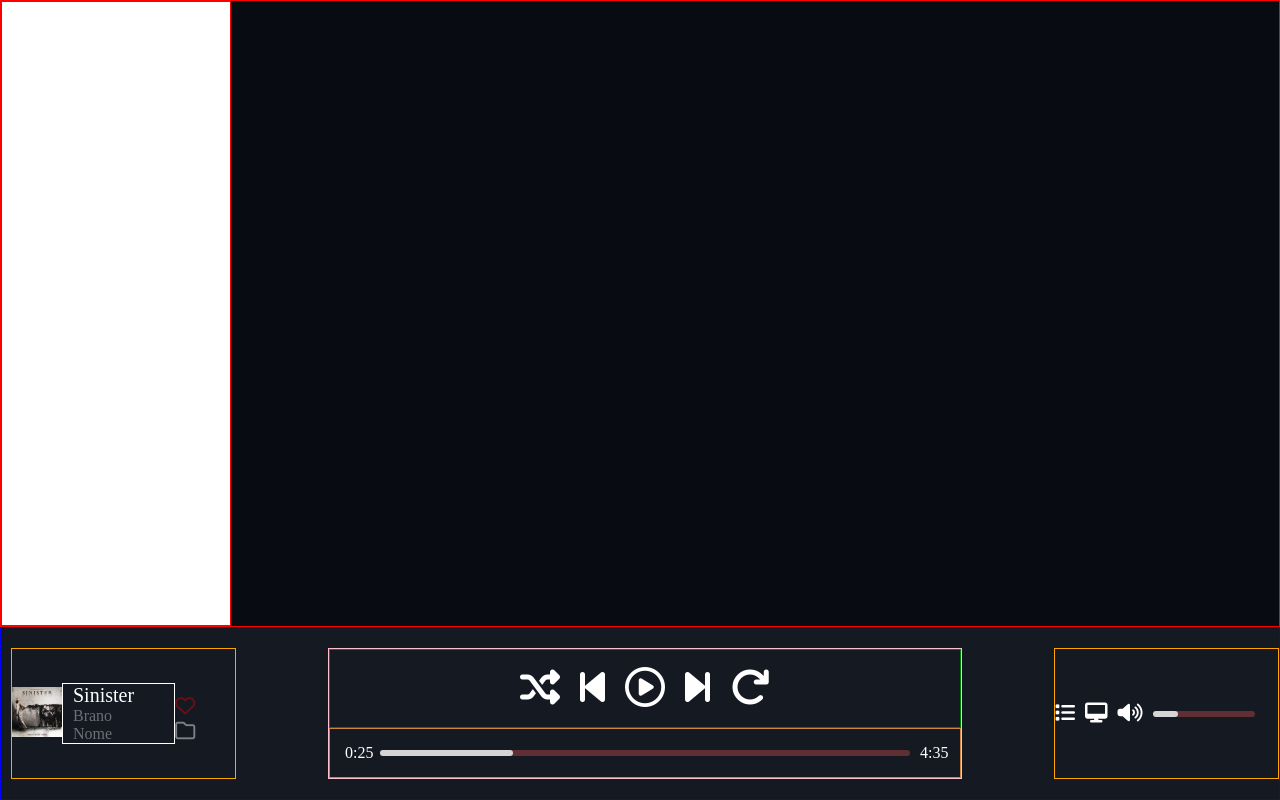
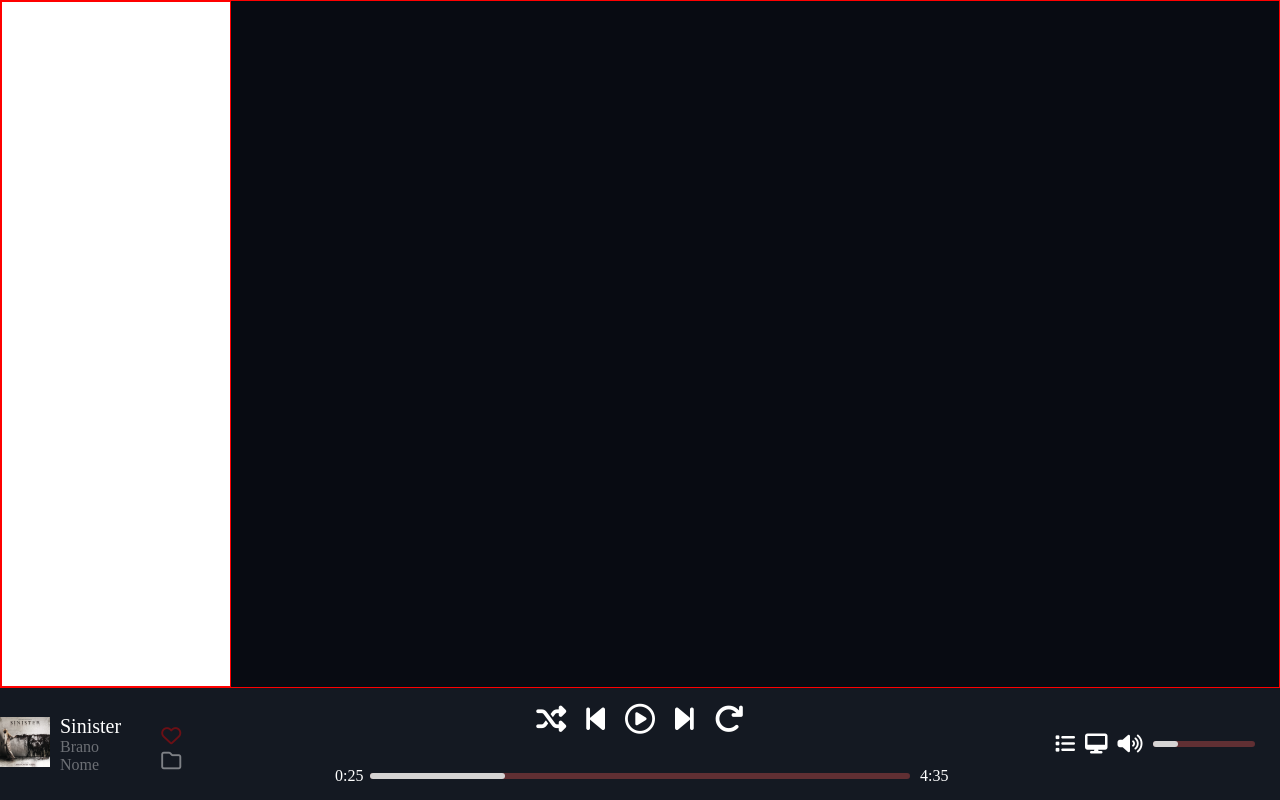
Before and after one commit to SabrinaGiancaspr/html-css-spotifyweb, a plain HTML site: page index.html in a window 1280 px wide. Drawn offline with Linux system fonts and the light colour scheme.

Commit message:
edit font size icons

```diff
--- a/app.css/app.css
+++ b/app.css/app.css
@@ -65,16 +65,12 @@ menu {
   .app-toolbar {
     background-color: var(--light-black);
     height: auto;
-    border: 1px solid blue;
-    padding: 20px 0 20px 10px;
     display: flex;
     justify-content: space-between;
   }
 
 /* parte toolbar sinistra con album canzone */
   .container-song-small{
-    border: 1px solid orange;
-    min-height: 50px;
     display: flex;
     align-items: center;
     width: 225px;
@@ -88,8 +84,6 @@ menu {
 
   .song-details{
     color: white;
-    min-height: 30px;
-    border: 1px solid white;
     padding-left: 10px;
     padding-right: 40px;
   }
@@ -118,14 +112,11 @@ menu {
 
   /* parte centrale timeline   */
   .container-playline{
-    border: 1px solid pink;
-    min-height: 50px;
     color: white;
     width: 50%;
   }
 
   .icons-playsong{
-    border: 1px solid green;
     padding: 15px;
   }
 
@@ -136,11 +127,10 @@ menu {
   }
 
   .list-item-icon{
-    font-size: 40px;
+    font-size: 30px;
   }
 
   .player{
-    border: 1px solid peru;
     padding: 15px;
   }
 
```
